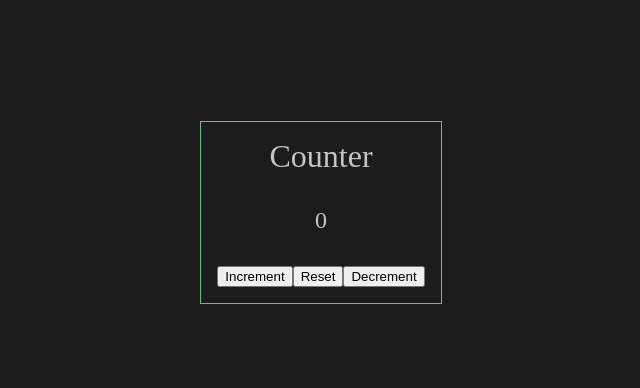
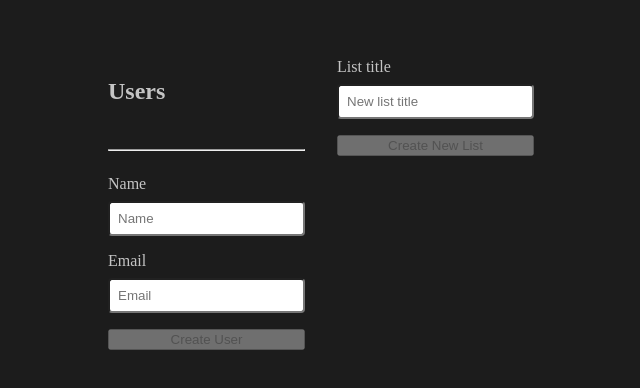
Before and after one commit to dandgerson/state-management-with-redux-and-mobx, a React (Vite) app: page / in a window 1280 px wide. Shown: the part 188-576 px from the top of the page, without its empty margins (319-959 px from the left). Built offline with nearby package versions, Linux system fonts and the light colour scheme; what normalizr would draw is missing.

Commit message:
add kanban: users & lists

```diff
--- a/main.scss
+++ b/main.scss
@@ -34,3 +34,57 @@ body {
     font-size: 1.5rem;
   }
 }
+
+.kanban {
+  display: flex;
+  gap: 2rem;
+
+  .users {
+    display: flex;
+    flex-direction: column;
+    gap: 1rem;
+    align-items: stretch;
+
+    hr {
+      width: 100%;
+    }
+
+    form {
+      display: flex;
+      flex-direction: column;
+      gap: 1rem;
+
+      label {
+        display: flex;
+        flex-direction: column;
+        gap: 0.5rem;
+      }
+
+      input {
+        padding: 0.5rem;
+        border-radius: 0.25rem;
+      }
+    }
+  }
+
+  .lists {
+    flex: 1;
+
+    form {
+      display: flex;
+      flex-direction: column;
+      gap: 1rem;
+
+      label {
+        display: flex;
+        flex-direction: column;
+        gap: 0.5rem;
+      }
+
+      input {
+        padding: 0.5rem;
+        border-radius: 0.25rem;
+      }
+    }
+  }
+}
--- a/src/App.js
+++ b/src/App.js
@@ -1,14 +1,10 @@
-import CounterContainer from "./components/Counter/Counter";
-import normalizedState from "./Kanban/normalized-state";
+import Kanban from "./components/Kanban/Kanban";
+import normalizedState from "./normalized-state";
 
 const App = () => {
-  console.log({
-    normalizedState,
-  });
-
   return (
     <div className="app">
-      <CounterContainer />
+      <Kanban />
     </div>
   );
 };
--- /dev/null
+++ b/src/components/Kanban/Kanban.js
@@ -0,0 +1,13 @@
+import Lists from "./Lists";
+import Users from "./Users";
+
+const Kanban = () => {
+  return (
+    <div className="kanban">
+      <Users />
+      <Lists />
+    </div>
+  );
+};
+
+export default Kanban;
--- /dev/null
+++ b/src/components/Kanban/Lists.js
@@ -0,0 +1,40 @@
+import { useState } from "react";
+
+const Lists = () => {
+  const [listTitle, setListTitle] = useState("");
+  const [lists, setLists] = useState([]);
+
+  return (
+    <div className="lists">
+      <form
+        onSubmit={(e) => {
+          e.preventDefault();
+
+          console.dir(e.target);
+        }}
+      >
+        <label htmlFor="listTitle">
+          List title
+          <input
+            type="text"
+            name="listTitle"
+            id="listTitle"
+            placeholder="New list title"
+            value={listTitle}
+            onChange={(e) => setListTitle(e.target.value)}
+          />
+        </label>
+
+        <button disabled={!listTitle}>Create New List</button>
+      </form>
+
+      <div className="listsList">
+        {lists.map((list) => (
+          <div key={list.id}>{list.title}</div>
+        ))}
+      </div>
+    </div>
+  );
+};
+
+export default Lists;
--- /dev/null
+++ b/src/components/Kanban/Users.js
@@ -0,0 +1,55 @@
+import { useState } from "react";
+
+const Users = () => {
+  const [userName, setUserName] = useState("");
+  const [email, setEmail] = useState("");
+  const [users, setUsers] = useState([]);
+
+  return (
+    <div className="users">
+      <h2>Users</h2>
+      <hr />
+
+      <form
+        onSubmit={(e) => {
+          e.preventDefault();
+
+          console.dir(e.target);
+        }}
+      >
+        <label htmlFor="userName">
+          Name
+          <input
+            type="text"
+            name="userName"
+            id="userName"
+            placeholder="Name"
+            value={userName}
+            onChange={(e) => setUserName(e.target.value)}
+          />
+        </label>
+        <label htmlFor="email">
+          Email
+          <input
+            type="email"
+            name="email"
+            id="email"
+            placeholder="Email"
+            value={email}
+            onChange={(e) => setEmail(e.target.value)}
+          />
+        </label>
+
+        <button disabled={!userName || !email}>Create User</button>
+      </form>
+
+      <div className="usersList">
+        {users.map((user) => (
+          <div key={user.id}>{user.name}</div>
+        ))}
+      </div>
+    </div>
+  );
+};
+
+export default Users;
--- a/src/store/index.js
+++ b/src/store/index.js
@@ -1,11 +1,11 @@
 import { combineReducers, createStore } from "redux";
 import counterReducer from "./counterReducer";
-import kanbanReducer from "./kanban";
+import listsReducer from "./listsReducer";
 
 const store = createStore(
   combineReducers({
     counter: counterReducer,
-    kanban: kanbanReducer,
+    lists: listsReducer,
   }),
   window.__REDUX_DEVTOOLS_EXTENSION__ && window.__REDUX_DEVTOOLS_EXTENSION__()
 );
--- a/src/store/kanban/index.js
+++ /dev/null
@@ -1,8 +0,0 @@
-import { combineReducers } from "redux";
-import listsReducer from "./listsReducer";
-
-const kanbanReducer = combineReducers({
-  lists: listsReducer,
-});
-
-export default kanbanReducer;
--- a/src/store/kanban/listsReducer.js
+++ b/src/store/listsReducer.js
@@ -1,4 +1,4 @@
-import { lists } from "../../Kanban/normalized-state";
+import { lists } from "../normalized-state";
 
 const listsReducer = (state = lists, action) => {
   console.log({ state, action });
```
Also changed, not shown: src/default-state.json (renamed from src/Kanban/default-state.json), src/normalized-state.js (renamed from src/Kanban/normalized-state.js).
